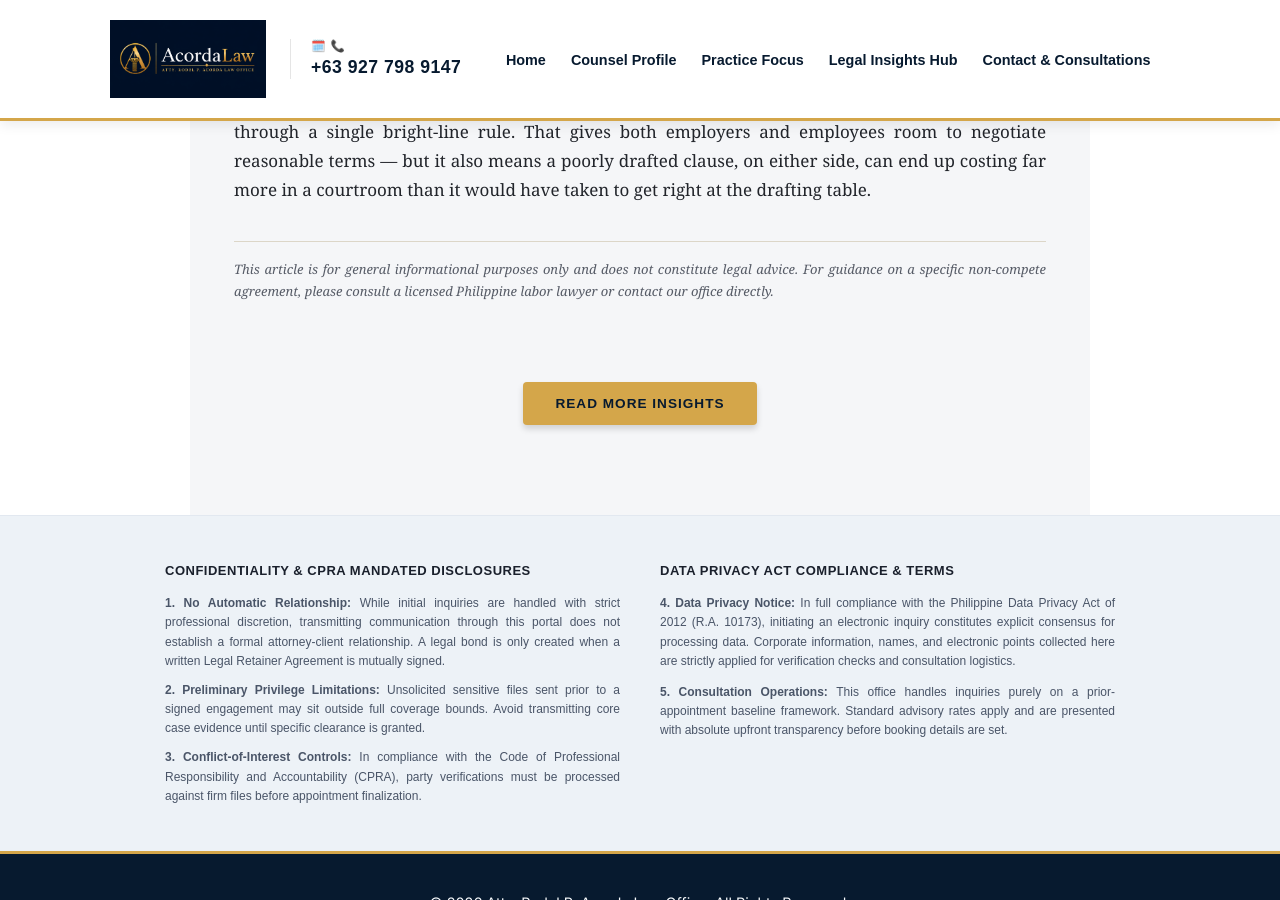
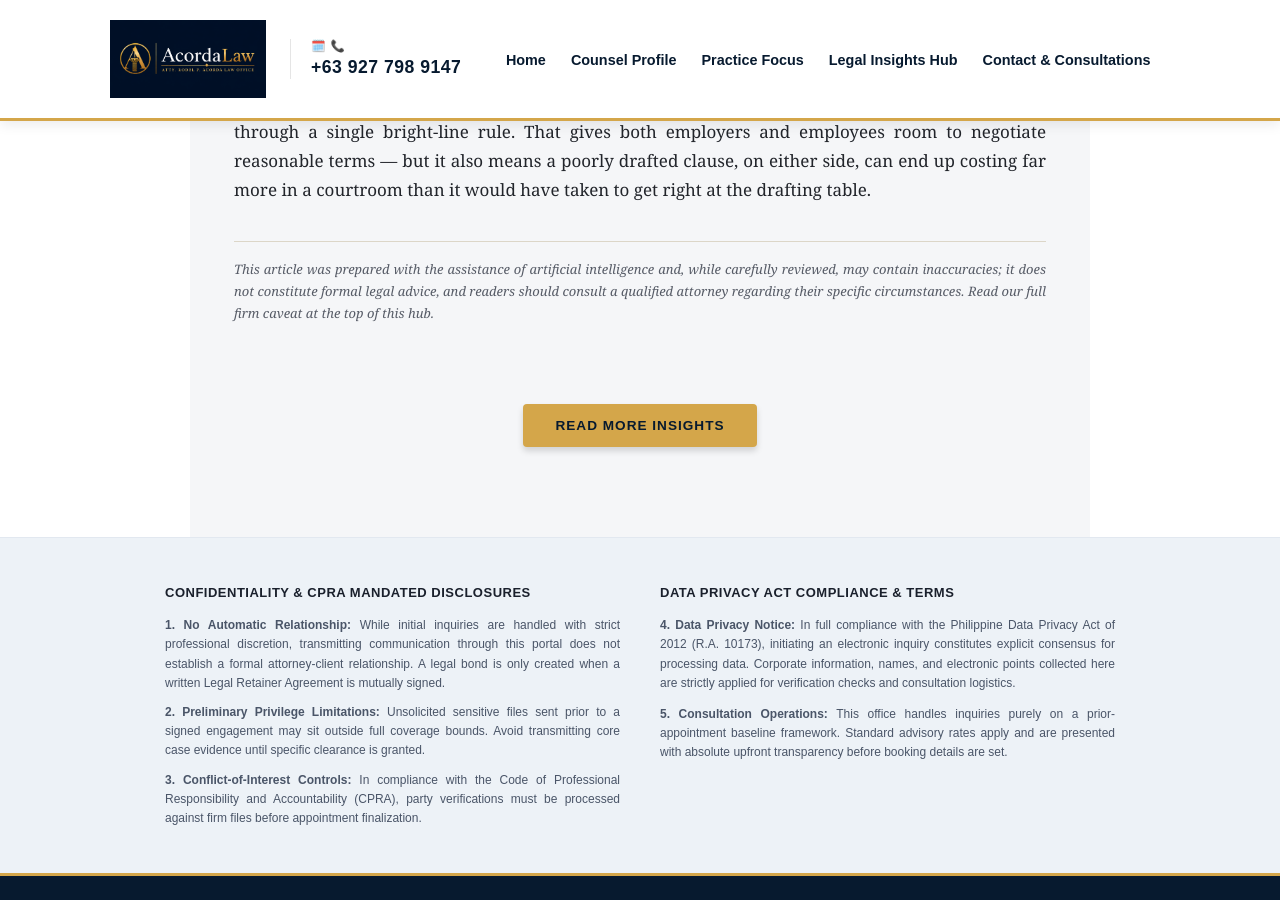
Before and after one commit to acordalawoffice/law.github.io, a Jekyll site: the page built from _posts/2026-07-18-can-your-employer-stop-you-from-working-for-a-competitor.md, in a window 1280 px wide and 900 px high, scrolled down 2619 px. Built offline with Jekyll 4.4.1, drawn with Linux system fonts in a browser that asks for light colours.

Commit message:
Update 2026-07-18-can-your-employer-stop-you-from-working-for-a-competitor.md

```diff
--- a/_posts/2026-07-18-can-your-employer-stop-you-from-working-for-a-competitor.md
+++ b/_posts/2026-07-18-can-your-employer-stop-you-from-working-for-a-competitor.md
@@ -49,6 +49,6 @@
 <h2>The bigger picture</h2>
 <p>Philippine jurisprudence on non-compete clauses remains less developed than in jurisdictions with dedicated legislation, which means courts continue to decide these disputes case by case rather than through a single bright-line rule. That gives both employers and employees room to negotiate reasonable terms &mdash; but it also means a poorly drafted clause, on either side, can end up costing far more in a courtroom than it would have taken to get right at the drafting table.</p>
 
-<p class="disclaimer">This article is for general informational purposes only and does not constitute legal advice. For guidance on a specific non-compete agreement, please consult a licensed Philippine labor lawyer or contact our office directly.</p>
+<p class="disclaimer">This article was prepared with the assistance of artificial intelligence and, while carefully reviewed, may contain inaccuracies; it does not constitute formal legal advice, and readers should consult a qualified attorney regarding their specific circumstances. Read our full firm caveat at the top of this hub.</p>
 
 </article>
```
